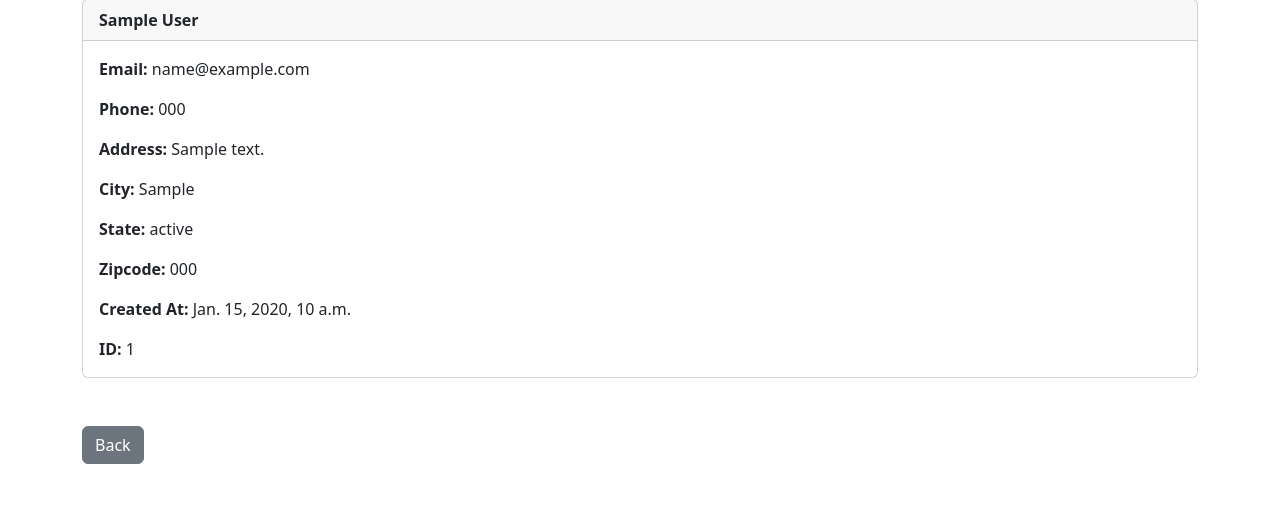
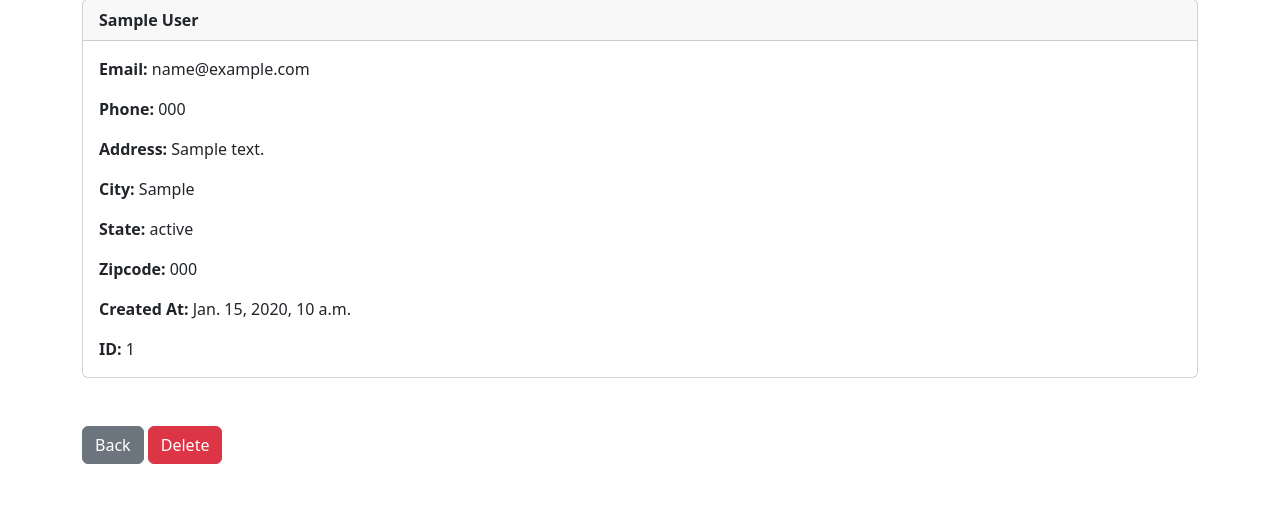
Before and after one commit to desilvaaesan/Django-CRM, a Django app: page /record/1 in a window 1280 px wide. Shown: the part 81-600 px from the top of the page. Run offline with Django 5.2, Linux system fonts and the light colour scheme; a user stored in the database is signed in; tables that the repository leaves empty hold one stand-in row (values such as "Sample post").

Commit message:
Add: delete function for record

```diff
--- a/website/templates/record.html
+++ b/website/templates/record.html
@@ -24,6 +24,6 @@
 
   <br /><br />
   <a href="{% url 'home' %}" class="btn btn-secondary">Back</a>
-
+  <a href="{% url 'delete_record' customer_record.id %}" class="btn btn-danger">Delete</a>
 
 {% endblock %}
--- a/website/urls.py
+++ b/website/urls.py
@@ -7,6 +7,6 @@ urlpatterns = [
     path('logout/', views.logout_user, name='logout'),
     path('register/', views.register_user, name='register'),
     path('record/<int:pk>', views.customer_record, name='record'),
-
+    path('delete_record/<int:pk>', views.delete_record, name='delete_record'),
 
 ]
--- a/website/views.py
+++ b/website/views.py
@@ -52,5 +52,16 @@ def customer_record(request, pk):
         customer_record = Record.objects.get(id=pk)
         return render(request, 'record.html', {'customer_record': customer_record})
     else:
-        messages.success(request, "You must be logged in to view that page.")
+        messages.success(request, "You must be logged in.")
         return redirect('home')
+
+
+def delete_record(request, pk):
+    if request.user.is_authenticated:
+        delete_it = Record.objects.get(id=pk)
+        delete_it.delete()
+        messages.success(request, "Record Deleted Successfully.")
+        return redirect('home')
+    else:
+        messages.success(request, "You must be logged in.")
+        return redirect('home')
```
